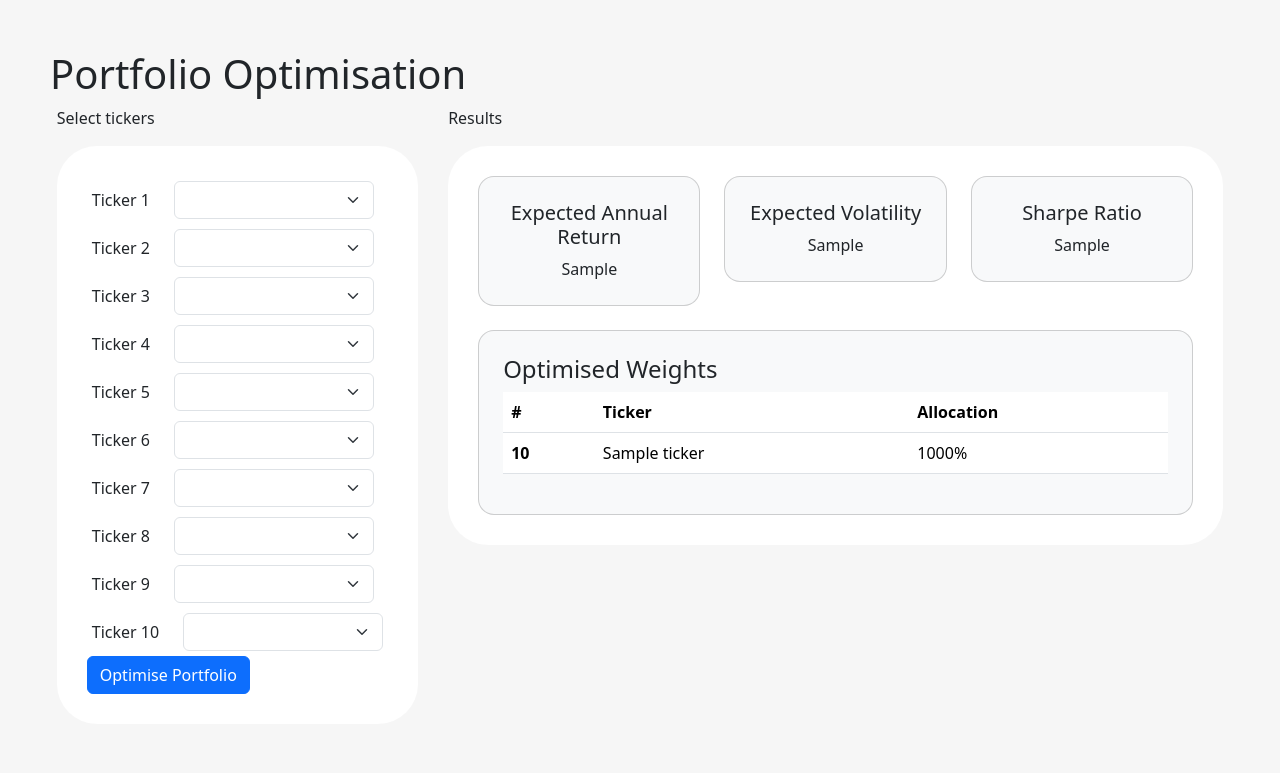
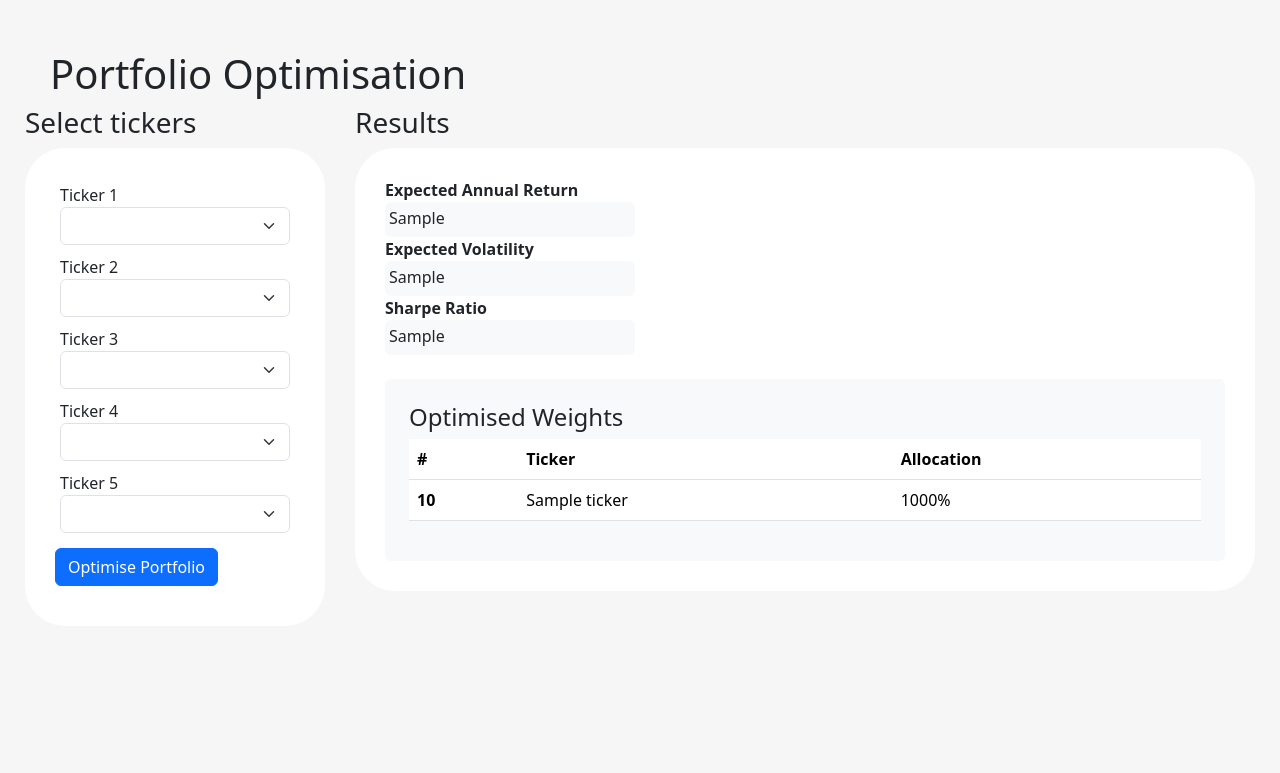
Before and after one commit to ShermanNovak/QF205-proj, a Flask app: template templates/index.html in a window 1280 px wide. Shown: the top 773 px of the page. Run offline with Flask 3, Linux system fonts and the light colour scheme; the template is opened without the code that fills it: most values are stand-ins (such as "Sample title", 1, 10 or a date in 2020).

Commit message:
ui changes

```diff
--- a/templates/index.html
+++ b/templates/index.html
@@ -1,18 +1,18 @@
 {% extends "layout.html" %} {% block content %}
-<div class="container-fluid" style="background-color: #F6F6F6; padding:50px;height: 100%; ">
+<div class="container-fluid" style="background-color: #F6F6F6; padding:50px;height: 100%; width: 100%">
   <h1>Portfolio Optimisation</h1>
   <div style="display: flex;flex-direction: row; justify-content: center;">
     <div>
-      <p>Select tickers</p>
+      <h3>Select tickers</h3>
       <div style="border-radius: 40px;background-color: white;padding: 30px;width: fit-content">
         <form action="/" method="post">
-          {% for i in range(1, 11) %}
-          <div class="row align-items-center" style="padding: 5px">
+          {% for i in range(1, 6) %}
+          <div class="row" style="padding: 5px; display: flex; justify-content: space-between ;">
             <div class="col-auto">
               <label>Ticker {{i}}</label>
             </div>
             <div class="col-auto">
-              <select name="ticker[]" class="form-select" style="width: 200px;">
+              <select name="ticker[]" class="form-select" style="width: 230px;">
                 <option value=""></option>
                 {% for ticker in tickers %}
                 <option value="{{ ticker }}">{{ ticker }}</option>
@@ -21,7 +21,7 @@
             </div>
           </div>
           {% endfor %}
-          <button class="btn btn-primary" type="submit">Optimise Portfolio</button>
+          <button class="btn btn-primary" type="submit" style="margin: 10px 0px;">Optimise Portfolio</button>
           {% if error %}
           <p class=error style="color: red;"><strong>Error:</strong> {{ error }}
             {% endif %}
@@ -29,37 +29,27 @@
       </div>
     </div>
     <div style="margin-left: 30px;">
-      <p>Results</p>
-      <div style="border-radius: 40px;background-color: white;padding: 30px;width: fit-content;;">
-        <div class="row">
-          <div class="col">
-            <div
-              class="card bg-light rounded-4 text-center px-4 py-4"
-            >
-              <h5 class="card-title">Expected Annual Return</h5>
-              <p class="card-text">{{ optimal_portfolio_return }}</p>
-            </div>
+      <h3>Results</h3>
+      <div style="border-radius: 40px;background-color: white;padding: 30px; width: 900px;">
+          <p class="card-title" style="font-weight: 700;">Expected Annual Return</p>
+          <div class="bg-light rounded-2 p-1" style="width: 250px; height: 35px">
+            <p class="card-text">{{ optimal_portfolio_return }}</p>
           </div>
-          <div class="col">
-            <div
-              class="card bg-light rounded-4 text-center px-4 py-4"
-            >
-              <h5 class="card-title">Expected Volatility</h5>
-              <p class="card-text">{{ optimal_portfolio_volatility }}</p>
-            </div>
+
+          <p class="card-title" style="font-weight: 700;">Expected Volatility</p>
+          <div class="bg-light rounded-2 p-1"  style="width: 250px; height: 35px">
+            <p class="card-text">{{ optimal_portfolio_volatility }}</p>
           </div>
-          <div class="col">
-            <div
-              class="card bg-light rounded-4 text-center px-4 py-4"
-            >
-              <h5 class="card-title">Sharpe Ratio</h5>
-              <p class="card-text">{{ optimal_sharpe_ratio }}</p>
-            </div>
+
+          <p class="card-title" style="font-weight: 700;">Sharpe Ratio</p>
+          <div class="bg-light rounded-2 p-1"  style="width: 250px; height: 35px">
+            <p class="card-text">{{ optimal_sharpe_ratio }}</p>
           </div>
-        </div>
+
+
         <div class="row mt-4">
           <div class="col">
-            <div class="card bg-light rounded-4 px-4 py-4">
+            <div class="bg-light rounded-2 px-4 py-4">
               <h4>Optimised Weights</h4>
               <table class="table">
                 <thead>
--- a/templates/layout.html
+++ b/templates/layout.html
@@ -11,7 +11,7 @@
       crossorigin="anonymous"
     />
   </head>
-  <body>
+  <body style="background-color: #F6F6F6;">
     <main>{% block content %}{% endblock %}</main>
     <script
       src="https://cdn.jsdelivr.net/npm/bootstrap@5.3.3/dist/js/bootstrap.bundle.min.js"
```
